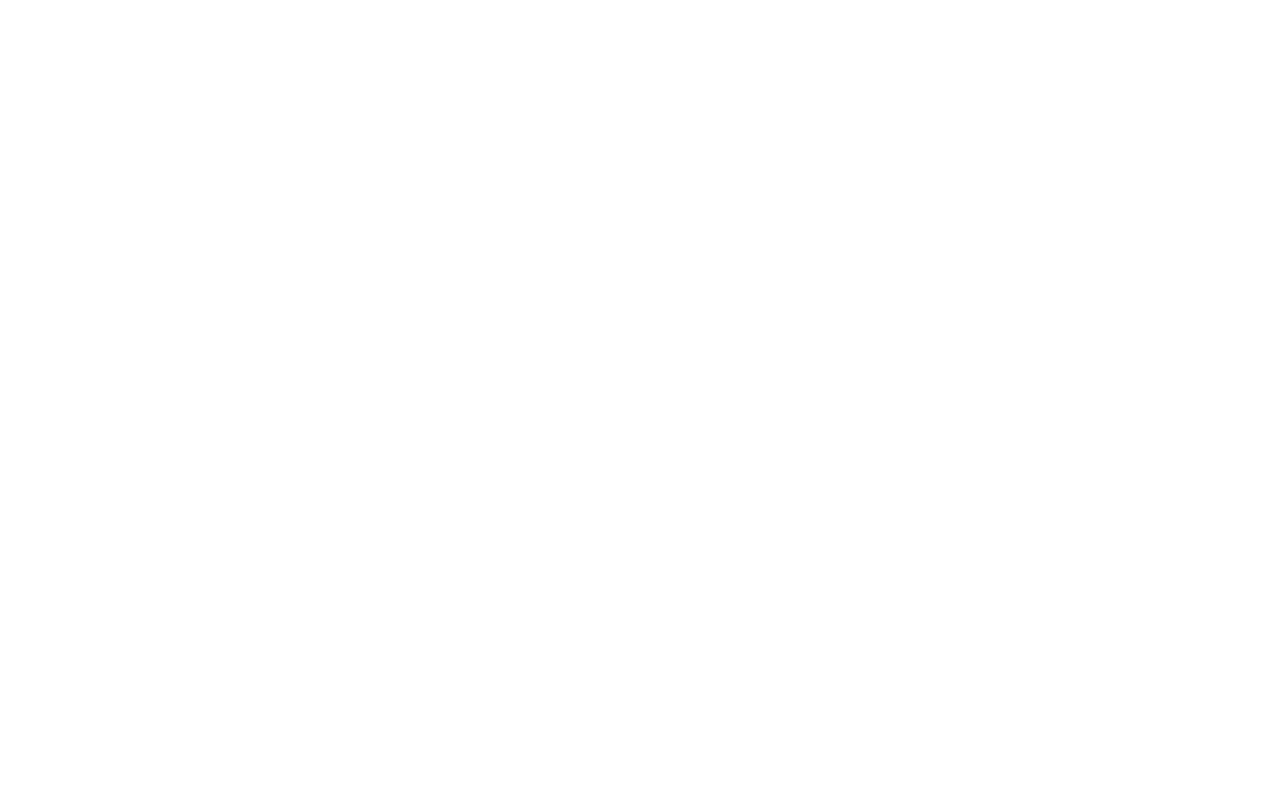
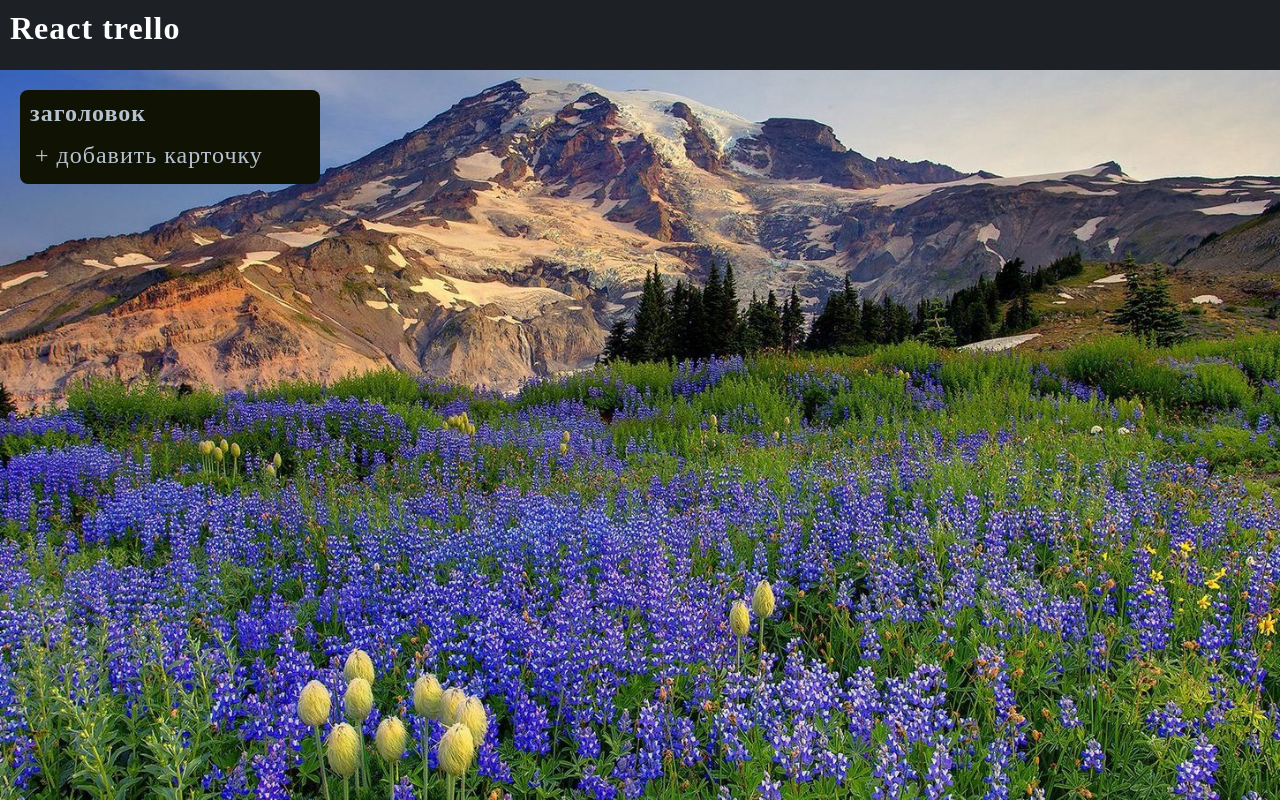
Before and after one commit to lelouch187/trello-redux, a React (Create React App) app: page / in a window 1280 px wide. Built offline with nearby package versions, Linux system fonts and the light colour scheme.

Commit message:
added basic styles

```diff
--- a/src/App.tsx
+++ b/src/App.tsx
@@ -1,10 +1,15 @@
 import React from 'react';
+import Header from './components/Header/Header';
+import Main from './components/Main/Main';
+import Popup from './components/Popup/Popup';
 
 
 function App() {
   return (
     <div className="App">
-
+      {/* <Popup /> */}
+      <Header />
+      <Main />
     </div>
   );
 }
--- /dev/null
+++ b/src/Globals.d.ts
@@ -0,0 +1 @@
+declare module "*.module.css";
--- /dev/null
+++ b/src/components/Card/Card.tsx
@@ -0,0 +1,13 @@
+import React, { FC } from 'react'
+import s from './card.module.css'
+
+const Card:FC = () => {
+  return (
+    <div className={s.card}>
+      <h4 className={s.title}>заголовок</h4>
+      <p className={s.text}>+ добавить карточку</p>
+    </div>
+  )
+}
+
+export default Card
--- /dev/null
+++ b/src/components/Card/card.module.css
@@ -0,0 +1,19 @@
+.card {
+   background-color:#101204;
+   width: 300px;
+   border-radius: 8px;
+   padding: 10px;
+   cursor: pointer;
+   font-size: 24px;
+   color: #b6c2cf;
+}
+.title{
+   margin-bottom: 10px;
+}
+.text{
+   border-radius: 8px;
+   padding: 5px;
+}
+.text:hover{
+   background-color:#22272b;
+}
--- /dev/null
+++ b/src/components/Header/Header.tsx
@@ -0,0 +1,12 @@
+import React, { FC } from 'react';
+import s from './header.module.css';
+
+const Header:FC = () => {
+  return (
+    <header className={s.header}>
+      <h1 className={s.title}>React trello</h1>
+    </header>
+  );
+};
+
+export default Header;
--- /dev/null
+++ b/src/components/Header/header.module.css
@@ -0,0 +1,8 @@
+.header{
+   background-color: #1d2125;
+   height: 70px;
+   padding: 10px 0px 0px 10px;
+}
+.title{
+   color:white;
+}
--- /dev/null
+++ b/src/components/Main/Main.tsx
@@ -0,0 +1,13 @@
+import React, { FC } from 'react'
+import s from './main.module.css'
+import Card from '../Card/Card'
+
+const Main:FC = () => {
+  return (
+    <main className={s.main}>
+     <Card/>
+    </main>
+  )
+}
+
+export default Main
--- /dev/null
+++ b/src/components/Main/main.module.css
@@ -0,0 +1,8 @@
+.main{
+   background-image: url('../../assets/images/bacground.jpeg');
+   background-repeat: no-repeat;
+   background-size: cover;
+   background-position: center;
+   height: calc(100vh - 70px);
+   padding: 20px;
+}
--- /dev/null
+++ b/src/components/Popup/Popup.tsx
@@ -0,0 +1,16 @@
+import React, { FC } from 'react'
+import s from './popup.module.css'
+
+const Popup:FC = () => {
+  return (
+    <div className={s.popup_wrapper}>
+      <div className={s.popup}>
+         <p className={s.text}>Введите ваше имя</p>
+         <input className={s.input} />
+         <button className={s.button}>Сохранить</button>
+      </div>
+    </div>
+  )
+}
+
+export default Popup
--- /dev/null
+++ b/src/components/Popup/popup.module.css
@@ -0,0 +1,47 @@
+.popup_wrapper{
+   position: absolute;
+   top: 0;
+   left: 0;
+   right: 0;
+   bottom: 0;
+   background: rgba(0, 0, 0, 0.5);
+   display: flex;
+   justify-content: center;
+   align-items: center;
+}
+.popup{
+   width: 300px;
+   height: 200px;
+   background-color: #101204;
+   display: flex;
+   flex-direction: column;
+   align-items: center;
+   padding: 10px;
+   border-radius: 8px;
+}
+.text{
+   color: #b6c2cf;
+   margin-bottom: 10px;
+}
+.input{
+   margin-bottom: 20px;
+   padding: 5px;
+   border-radius: 8px;
+
+}
+.input:focus{
+   outline: none;
+}
+.button{
+   display: inline-block;
+   padding: 5px 10px;
+   width: 100px;
+   background: none;
+   border: none;
+   cursor: pointer;
+   background-color: #b6c2cf;
+   border-radius: 8px;
+}
+.button:hover{
+   opacity: 0.7;
+}
--- a/src/index.css
+++ b/src/index.css
@@ -1,13 +1,6 @@
-body {
+* {
   margin: 0;
-  font-family: -apple-system, BlinkMacSystemFont, 'Segoe UI', 'Roboto', 'Oxygen',
-    'Ubuntu', 'Cantarell', 'Fira Sans', 'Droid Sans', 'Helvetica Neue',
-    sans-serif;
-  -webkit-font-smoothing: antialiased;
-  -moz-osx-font-smoothing: grayscale;
+  padding: 0;
+  box-sizing: border-box;
+  letter-spacing: 1px;
 }
-
-code {
-  font-family: source-code-pro, Menlo, Monaco, Consolas, 'Courier New',
-    monospace;
-}
--- a/tsconfig.json
+++ b/tsconfig.json
@@ -1,5 +1,6 @@
 {
   "compilerOptions": {
+    "plugins": [{ "name": "typescript-plugin-css-modules" }],
     "target": "es5",
     "lib": [
       "dom",
```
Also changed, not shown: src/assets/images/bacground.jpeg (added).
